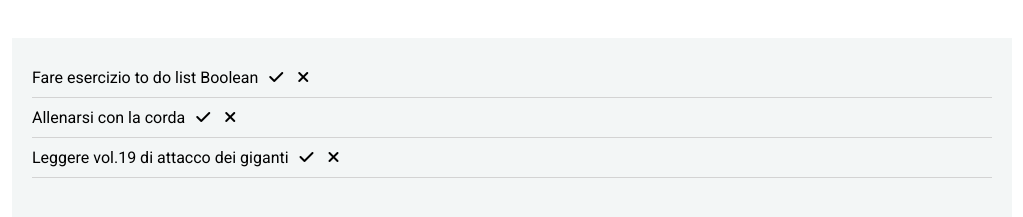
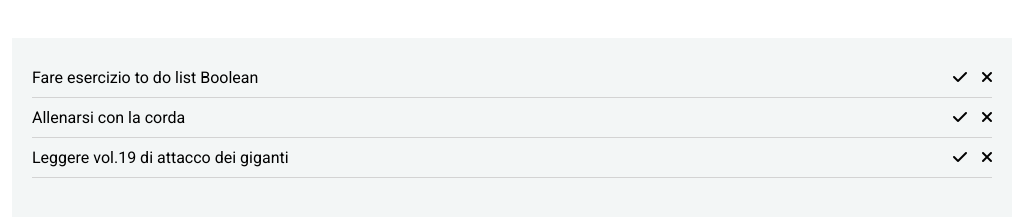
Before and after one commit to xgiuseppevetrano/vue-todolist, a plain HTML site: page index.html in a window 1280 px wide. Shown: the part 129-346 px from the top of the page, without its empty margins (128-1151 px from the left). Drawn offline with nearby package versions, Linux system fonts and the light colour scheme.

Commit message:
Add li style

```diff
--- a/index.html
+++ b/index.html
@@ -29,7 +29,7 @@
 
         <div class="todo">
             <ul v-if="todos.length > 0">
-                <li class="todo-list" v-for="(todo, index) in todos"><span :class="{'done-todo': todo.isDone}">{{todo.text}}</span><i @click="doneToDo(index)" class="fa-solid fa-check"></i> <i @click="removeToDo(index)" class="fa-solid fa-xmark"></i></li>
+                <li class="todo-list" v-for="(todo, index) in todos"><span :class="{'done-todo': todo.isDone}">{{todo.text}}</span> <span><i @click="doneToDo(index)" class="fa-solid fa-check"></i> <i @click="removeToDo(index)" class="fa-solid fa-xmark"></i></span></li>
             </ul>
             <h2 v-else>Non sono presenti to do da fare</h2>
         </div>
--- a/style.css
+++ b/style.css
@@ -65,3 +65,8 @@ body {
 .done-todo {
     text-decoration: line-through;
 }
+
+.todo-list {
+    display: flex;
+    justify-content: space-between;
+}
```
